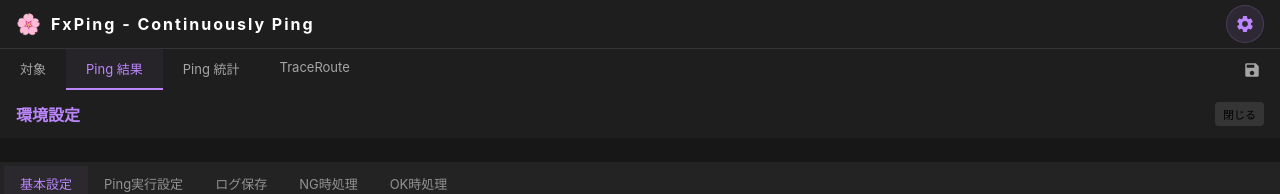
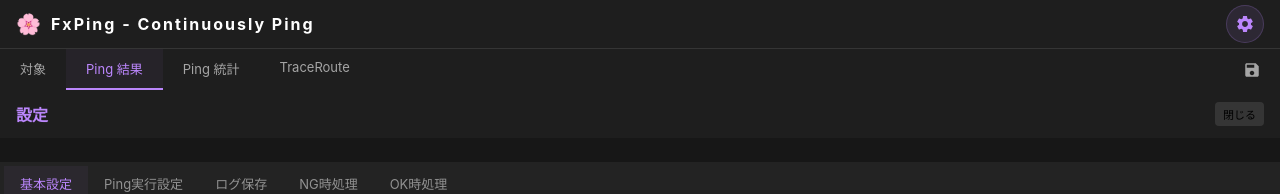
Before and after one commit to kamera25/FxPing, a React (Vite) app: page / in a window 1280 px wide. Both pictures are taken after a click on the button 1245 px from the left and 24 px from the top of the page. Shown: the top 194 px of the page. Built offline with nearby package versions, Linux system fonts and the light colour scheme.

Commit message:
軽微な修正

```diff
--- a/src/App.tsx
+++ b/src/App.tsx
@@ -645,7 +645,7 @@
         {showSettings && (
           <div className="settings-container" style={{ padding: 0 }}>
             <div style={{ padding: '12px 16px', display: 'flex', justifyContent: 'space-between', alignItems: 'center', background: 'var(--surface)' }}>
-              <h2 style={{ fontSize: '16px', color: 'var(--primary)', margin: 0 }}>環境設定</h2>
+              <h2 style={{ fontSize: '16px', color: 'var(--primary)', margin: 0 }}>設定</h2>
               <button className="btn-small" onClick={() => setShowSettings(false)}>閉じる</button>
             </div>
 
```
Also changed, not shown: 1 other file (tests, documents, lock files or other folders).
